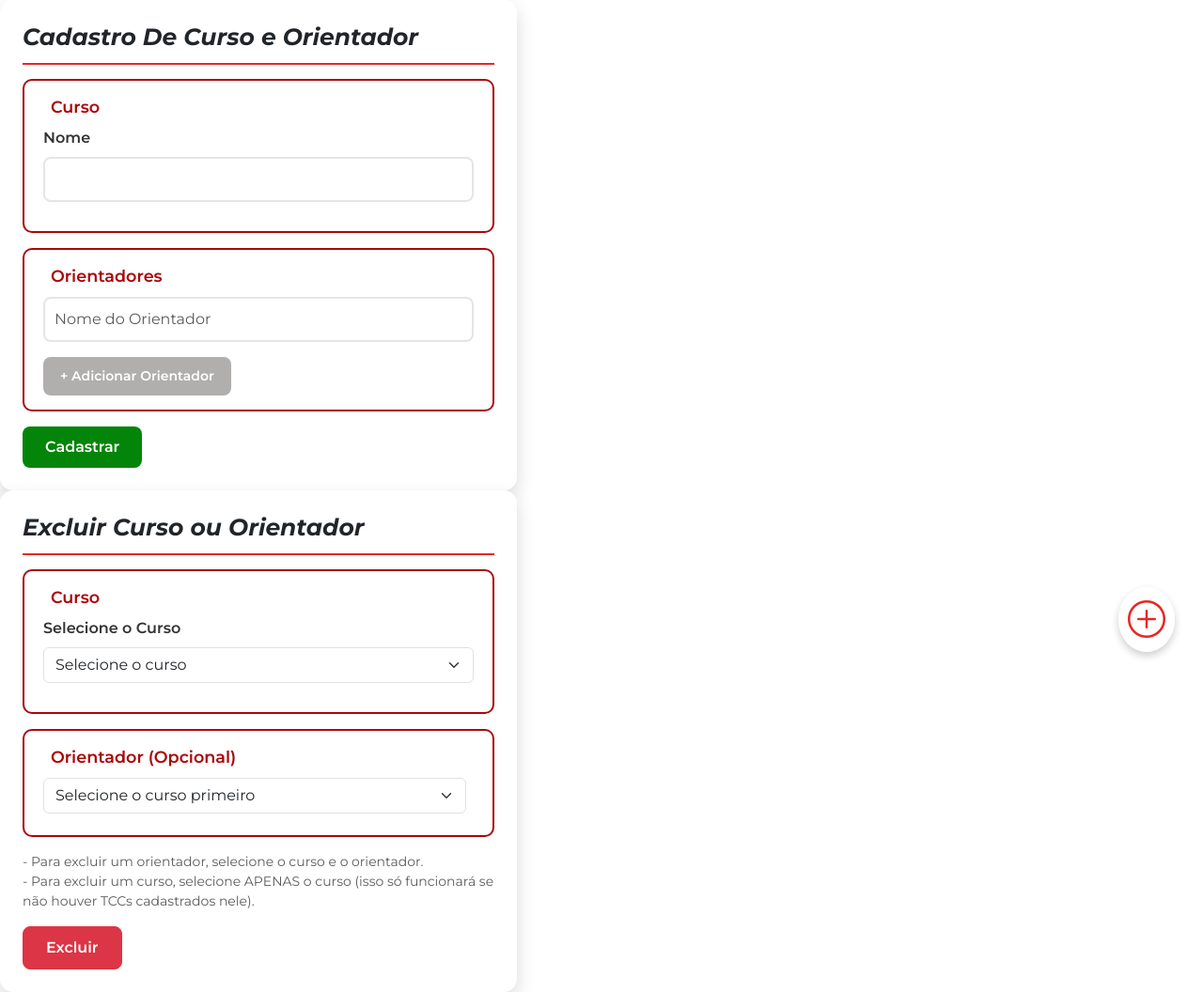
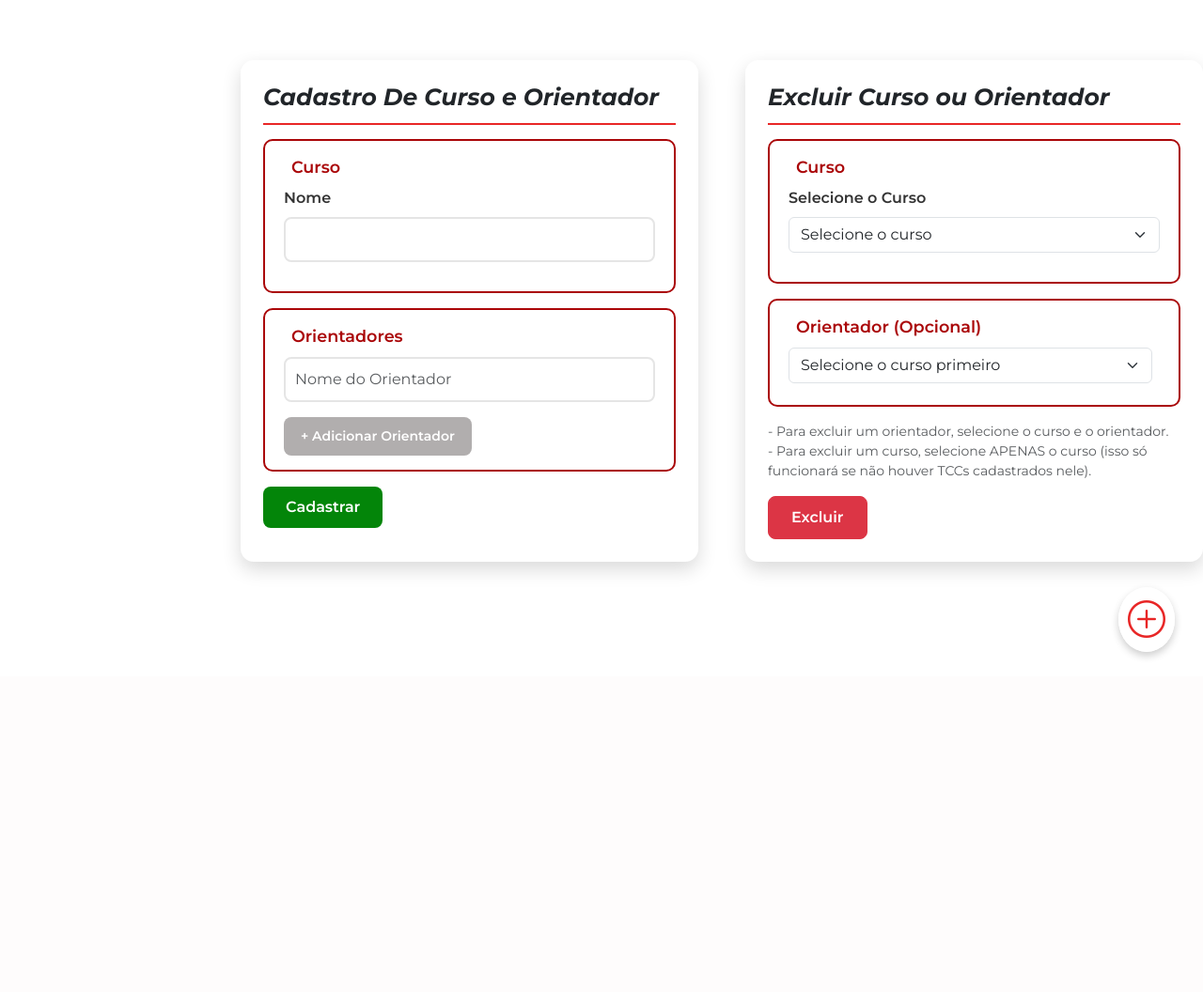
Before and after one commit to mariasantiag/portfolio-dos-tcc, a Flask app: page /paginaorientadorcurso in a window 1280 px wide. Shown: the part 80-1136 px from the top of the page at 94% size. After the commit the page ends 780 px from the top, so only its background shows below. Run offline with Flask 3, Linux system fonts and the light colour scheme; the visitor is signed in with stand-in values (Sample User, id 1); data that the repository does not hold is empty.

Commit message:
ajustes: página cadastro-curso-orientador

```diff
--- a/static/css/cadastro-curso-orientador.css
+++ b/static/css/cadastro-curso-orientador.css
@@ -83,6 +83,12 @@ main {
   font-weight: bold;
   }
 
+  .container__cards-curso-orientador{
+    display: flex;
+    margin-left: 20%;
+    margin-top: 5%;
+    gap: 50px;
+  }
 
   /* card central */
   .card {
--- a/templates/cadastro-curso-orientador.html
+++ b/templates/cadastro-curso-orientador.html
@@ -43,7 +43,7 @@
       </div>
    </header>
 
-
+   <div class="container__cards-curso-orientador">
       <section class="card p-4">
          <div class="tittle">
             <h2> Cadastro De Curso e Orientador </h2>
@@ -122,11 +122,14 @@
          </form>
 
       </section>
+   </div>
+
 
    <!-- Botão flutuante "+" -->
    {% if session.usuario %}
    <div class="add__tcc dropdown__add">
-            <i class="bi bi-plus-circle fs-1" role="button" id="dropdownAddButton" data-bs-toggle="dropdown" aria-expanded="false"></i>
+      <i class="bi bi-plus-circle fs-1" role="button" id="dropdownAddButton" data-bs-toggle="dropdown"
+         aria-expanded="false"></i>
       <ul class="dropdown-menu dropdown-menu-end" aria-labelledby="dropdownAddButton">
          <li><a class="dropdown-item" href="/paginacadastrotcc">Adicionar TCC</a></li>
          <li><a class="dropdown-item" href="/paginahistorico">Histórico</a></li>
```
Lines whose indentation alone changed are shown as unchanged.
